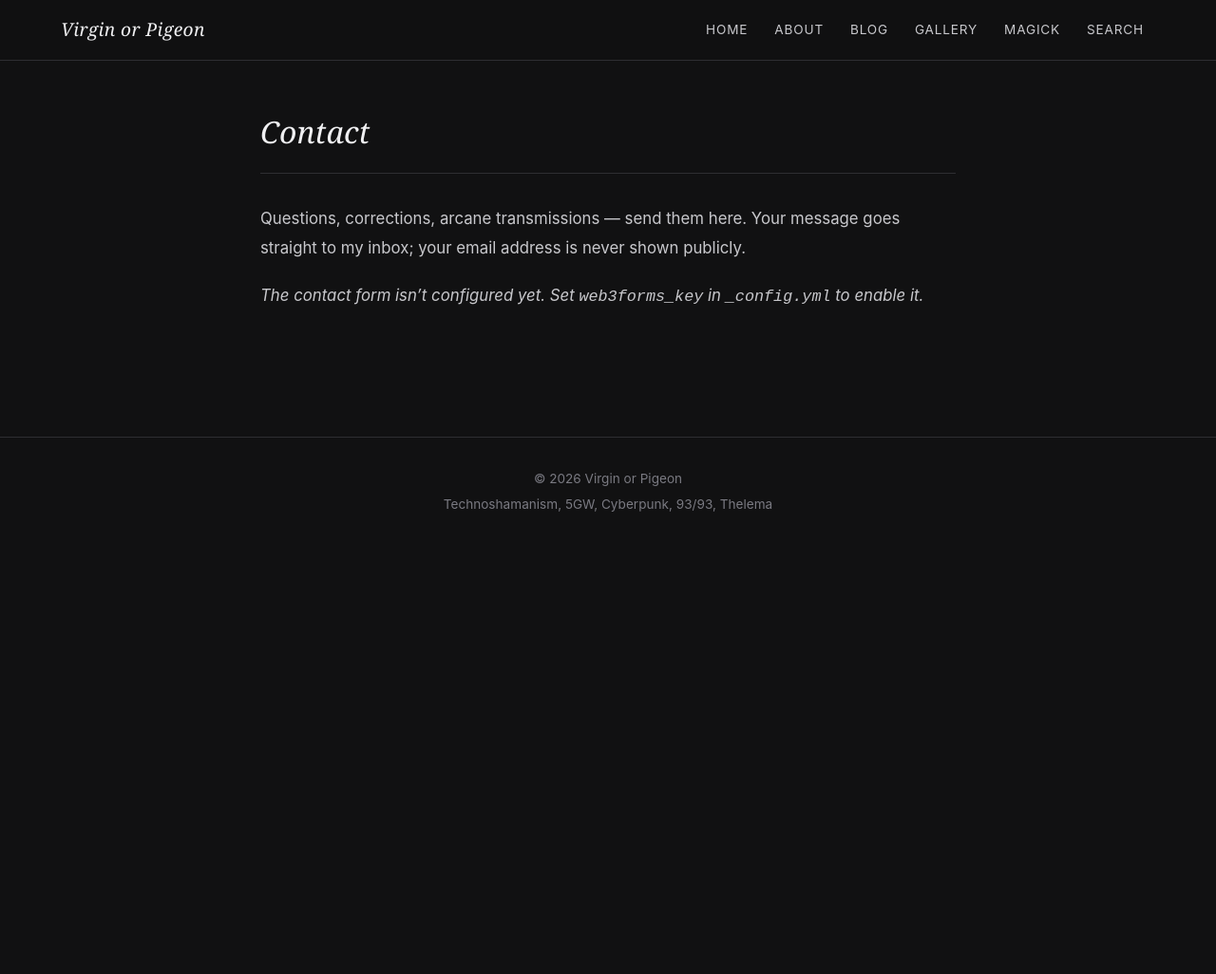
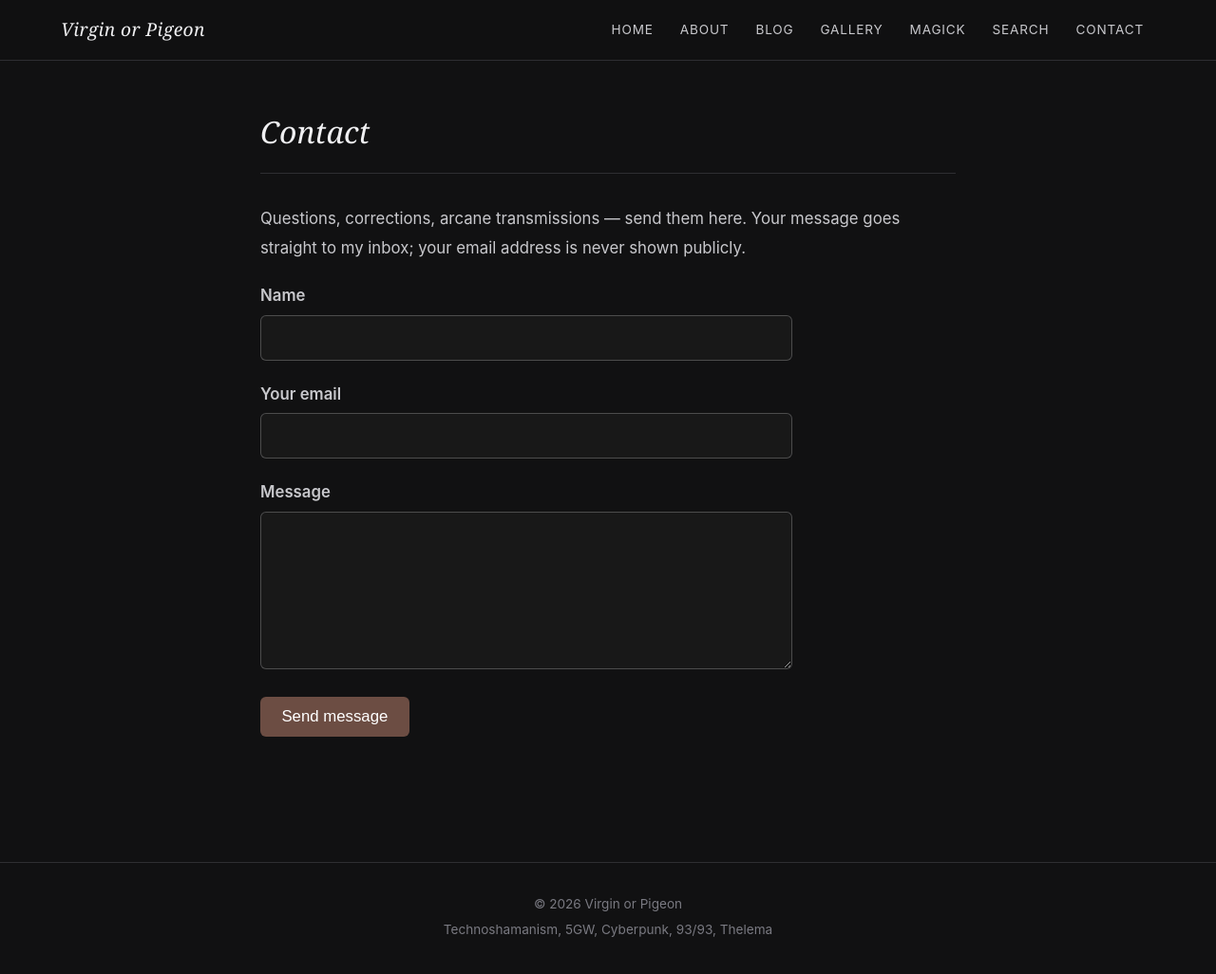
Before and after one commit to KY4GD/virginorpigeon, a Jekyll site: the page built from contact.html, in a window 1280 px wide and 1027 px high. Shown: the whole window at 95% size. Built offline with Jekyll 4.4.1, drawn with Linux system fonts in a browser that asks for light colours; part of the change alters nothing that is shown.

Commit message:
Activate the contact form (set Web3Forms access key)
Sets web3forms_key, which flips the /contact/ form live and reveals the Contact
nav link. The key is a public client-side Web3Forms key (safe to commit);
submissions are delivered to the email registered with it.

Co-Authored-By: Claude Opus 4.8 <noreply@anthropic.com>
Claude-Session: https://claude.ai/code/session_01QfqgLsJNTRx8V1DvPDxrmn

```diff
--- a/_config.yml
+++ b/_config.yml
@@ -2,6 +2,11 @@ title: "Virgin or Pigeon"
 description: "Technoshamanism, 5GW, Cyberpunk, 93/93, Thelema"
 # Appended after the site title on the home page's <title> by jekyll-seo-tag.
 tagline: "Technoshamanism, 5GW, Cyberpunk, 93/93, Thelema"
+
+# Web3Forms access key for the /contact/ form. This is a public client-side key
+# (it ships in the page HTML by design), not a secret. Submissions are delivered
+# to the email registered with this key at web3forms.com.
+web3forms_key: "de764be4-4350-4631-bc53-b8d02be79f64"
 url: "https://virginorpigeon.net"
 baseurl: ""
 
```
